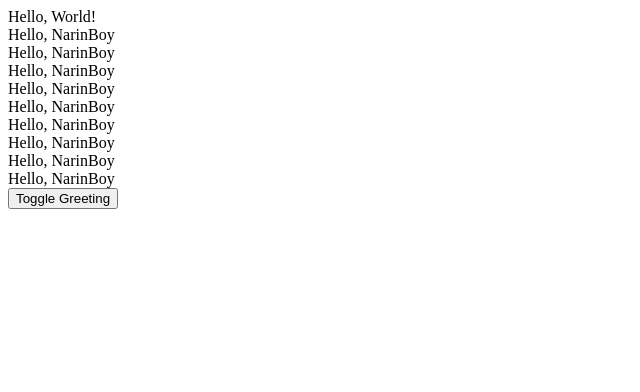
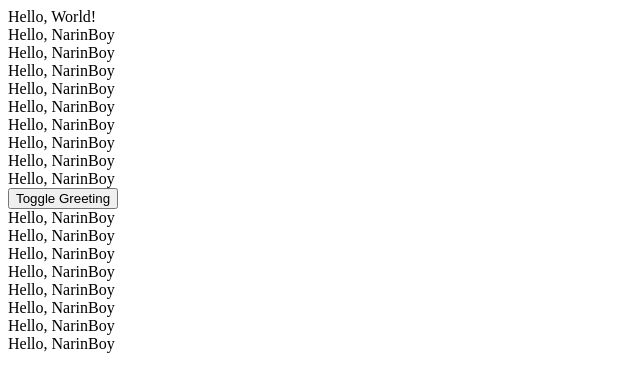
Before and after one commit to NarinBoy/test, a website: page index.html in a window 1280 px wide. Shown: the whole page, without its empty margins (0-640 px from the left). Drawn offline with Linux system fonts and the light colour scheme.

Commit message:
feat: add 8 more greeting divs and update div count assertions to 18

```diff
--- a/index.html
+++ b/index.html
@@ -23,6 +23,14 @@
             const el = document.getElementById("greeting");
             el.style.display = el.style.display === "none" ? "block" : "none";
         }
-    </script>
+        </script>
+    <div class="1">Hello, NarinBoy</div>
+    <div class="1">Hello, NarinBoy</div>
+    <div class="1">Hello, NarinBoy</div>
+    <div class="1">Hello, NarinBoy</div>
+    <div class="1">Hello, NarinBoy</div>
+    <div class="1">Hello, NarinBoy</div>
+    <div class="1">Hello, NarinBoy</div>
+    <div class="1">Hello, NarinBoy</div>
 </body>
 </html>
```
Also changed, not shown: index.test.js (+4 -4 lines).
